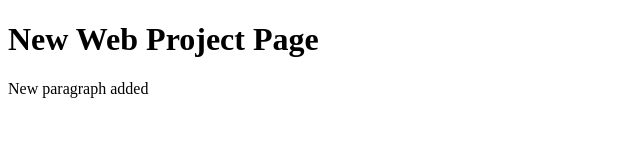
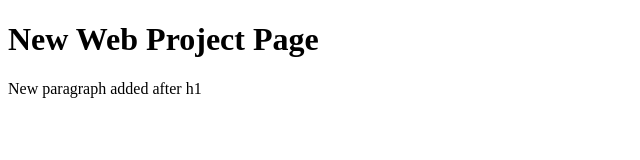
Before and after one commit to faysalshahzad/samples_scripts, a plain HTML site: page index.html in a window 1280 px wide. Shown: the full height of the page, 0-640 px from the left. Drawn offline with Linux system fonts and the light colour scheme.

Commit message:
text in paragraph changed

```diff
--- a/index.html
+++ b/index.html
@@ -7,6 +7,6 @@
     </head>
     <body>
         <h1>New Web Project Page</h1>
-        <p>New paragraph added</p>
+        <p>New paragraph added after h1</p>
     </body>
 </html>
```
